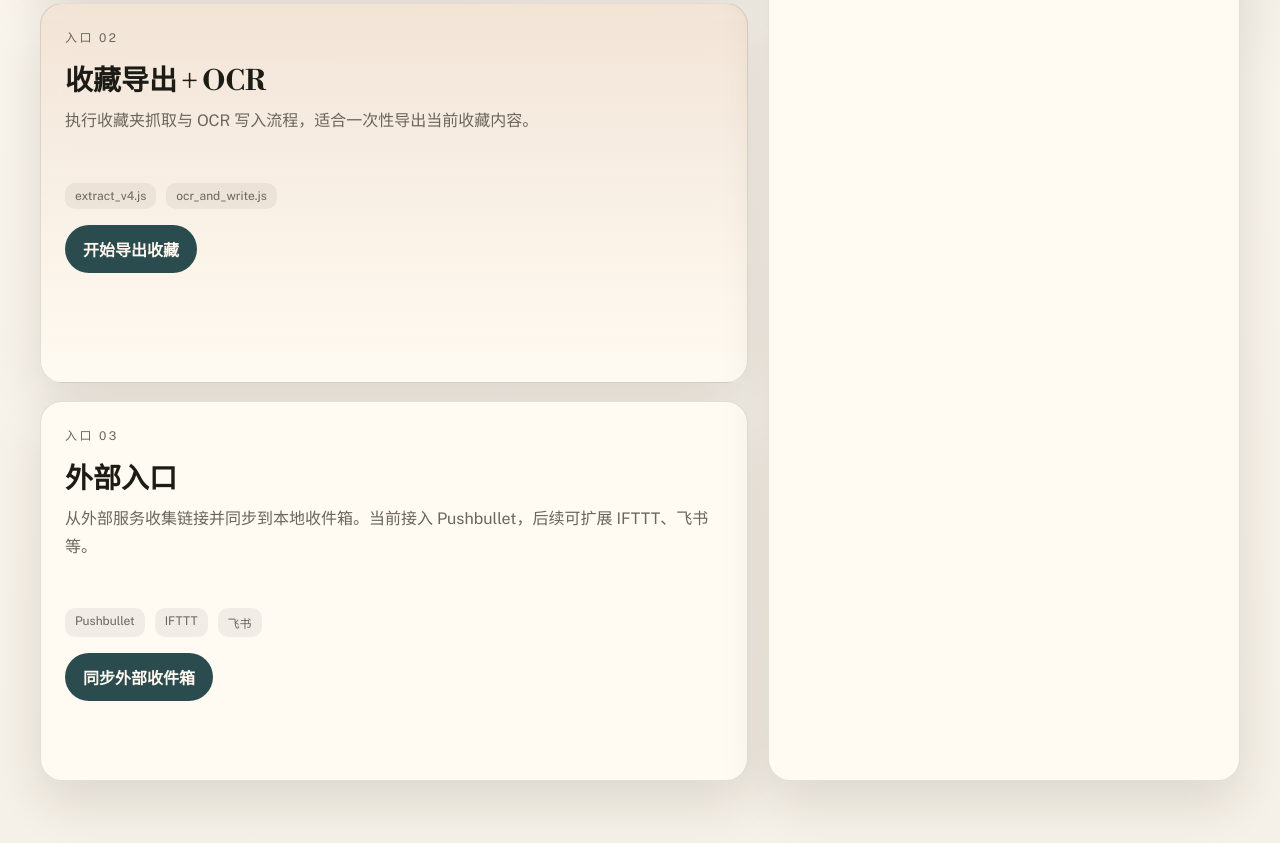
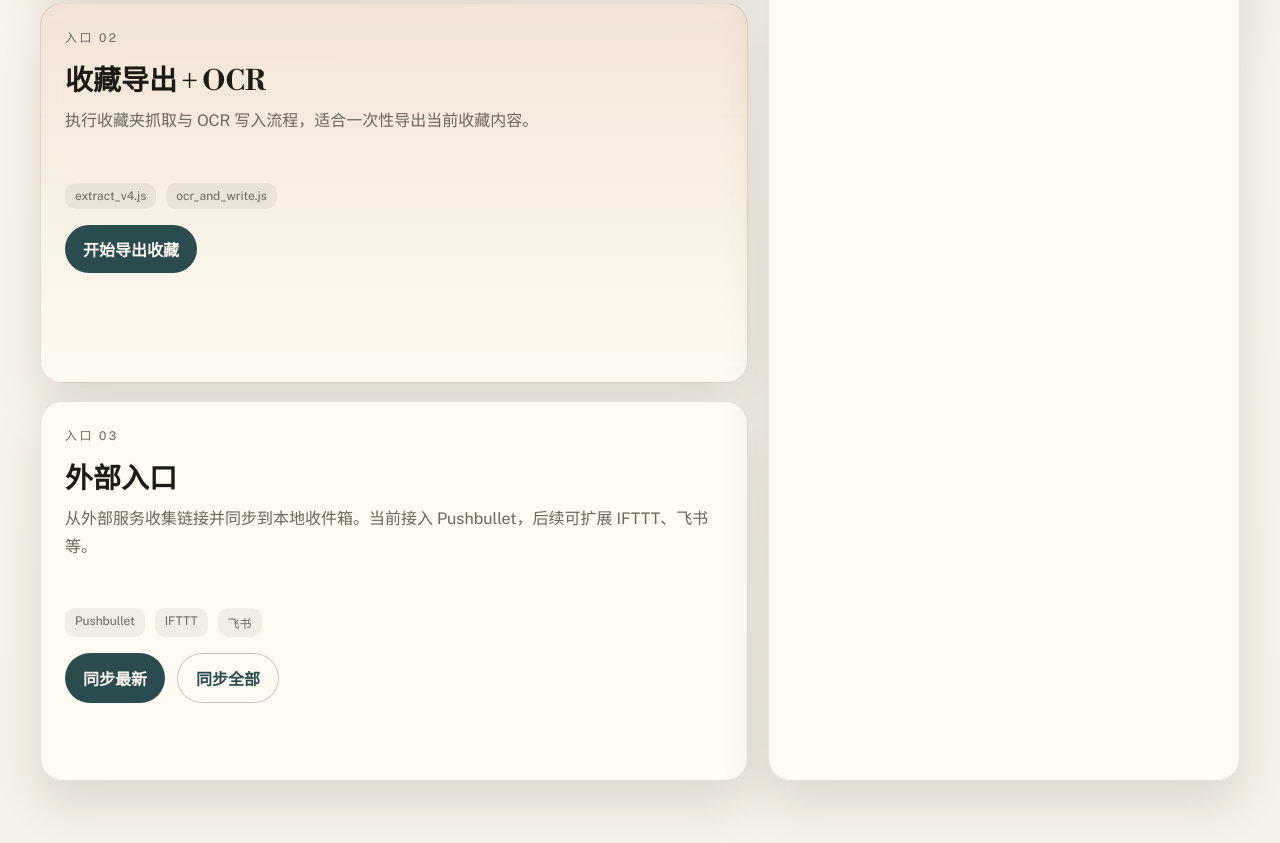
Before and after one commit to nonomil/XiaoHongshu_Collection, a website: page ui/index.html in a window 1280 px wide. Shown: the part 817-1660 px from the top of the page. Drawn offline with nearby package versions, Linux system fonts and the light colour scheme; no server answers.

Commit message:
ui: add latest/all inbox sync buttons

```diff
--- a/ui/index.html
+++ b/ui/index.html
@@ -18,7 +18,7 @@
         <p class="subtitle">面向日常使用的本地工具：粘贴链接或导出收藏，一键保存到本地。</p>
       </div>
       <div class="topbar-actions">
-        <button id="inbox-sync" class="button secondary" type="button">同步外部收件箱</button>
+        <button id="inbox-sync" class="button secondary" type="button">同步最新</button>
         <button id="open-settings" class="button ghost" type="button">设置</button>
       </div>
     </header>
@@ -77,7 +77,8 @@
               <span>飞书</span>
             </div>
             <div class="button-row">
-              <button id="inbox-sync-card" class="button secondary" type="button">同步外部收件箱</button>
+              <button id="inbox-sync-latest" class="button secondary" type="button">同步最新</button>
+              <button id="inbox-sync-all" class="button ghost" type="button">同步全部</button>
             </div>
           </div>
         </article>
```
